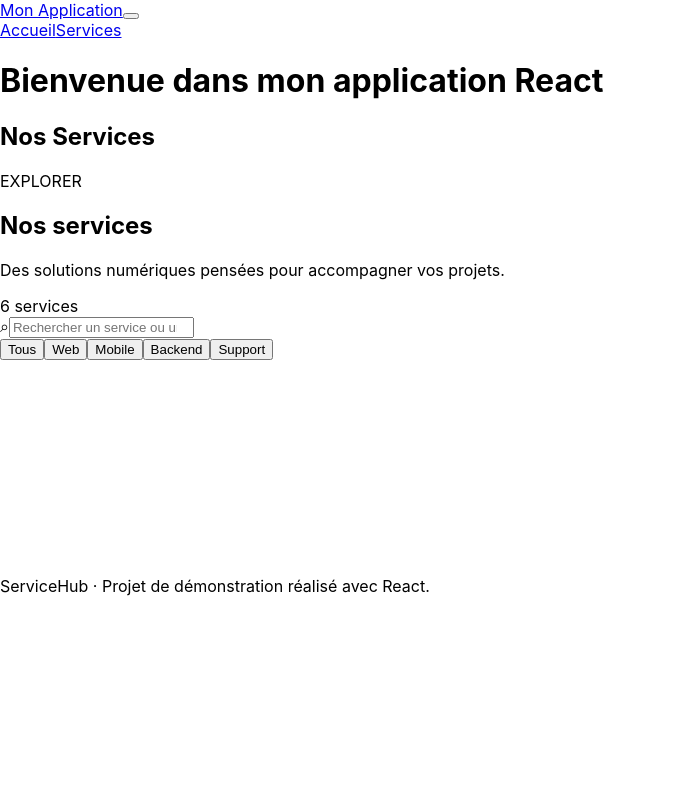
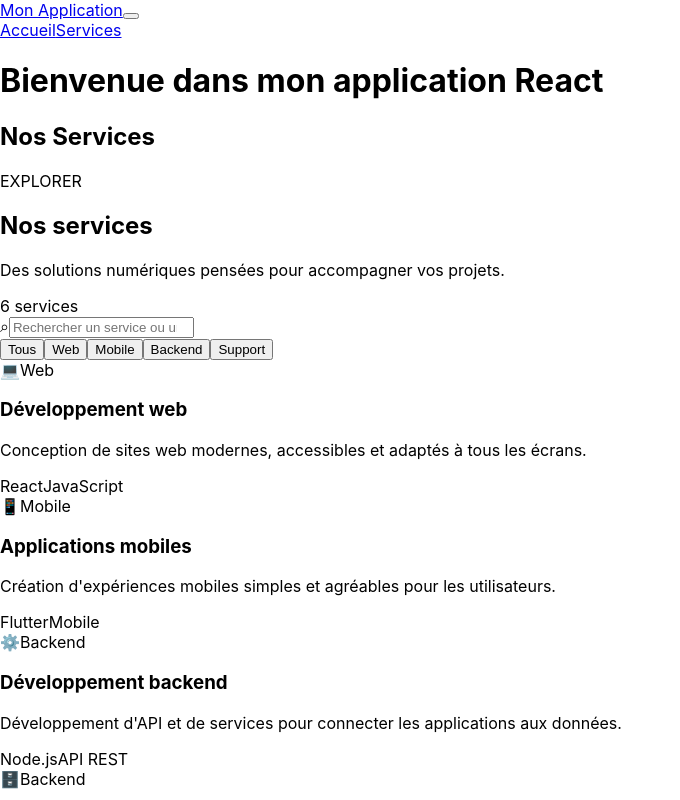
Before and after one commit to Raky-gueye/ReactCheckpoint, a React (Create React App) app: page / in a window 1280 px wide. Shown: the top 800 px of the page, without its empty margins (0-680 px from the left). Built offline with nearby package versions, Linux system fonts and the light colour scheme.

Commit message:
Improve ServiceHub React portfolio project: update src/Card.jsx

```diff
--- a/src/Card.jsx
+++ b/src/Card.jsx
@@ -1,15 +1,24 @@
 import React from "react";
-import { Card } from "react-bootstrap";
 
-function CardComponent({ title, description, image }) {
+function CardComponent({ service }) {
+  const { title, description, category, icon, tags } = service;
+
   return (
-    <Card style={{ width: "18rem" }}>
-      <Card.Img variant="top" src={image} />
-      <Card.Body>
-        <Card.Title>{title}</Card.Title>
-        <Card.Text>{description}</Card.Text>
-      </Card.Body>
-    </Card>
+    <article className="service-card">
+      <div className="card-topline">
+        <span className="service-icon" aria-hidden="true">{icon}</span>
+        <span className="category-label">{category}</span>
+      </div>
+      <div className="service-card-content">
+        <h3>{title}</h3>
+        <p>{description}</p>
+      </div>
+      <div className="tag-list">
+        {tags.map((tag) => (
+          <span className="technology-tag" key={tag}>{tag}</span>
+        ))}
+      </div>
+    </article>
   );
 }
 
```
